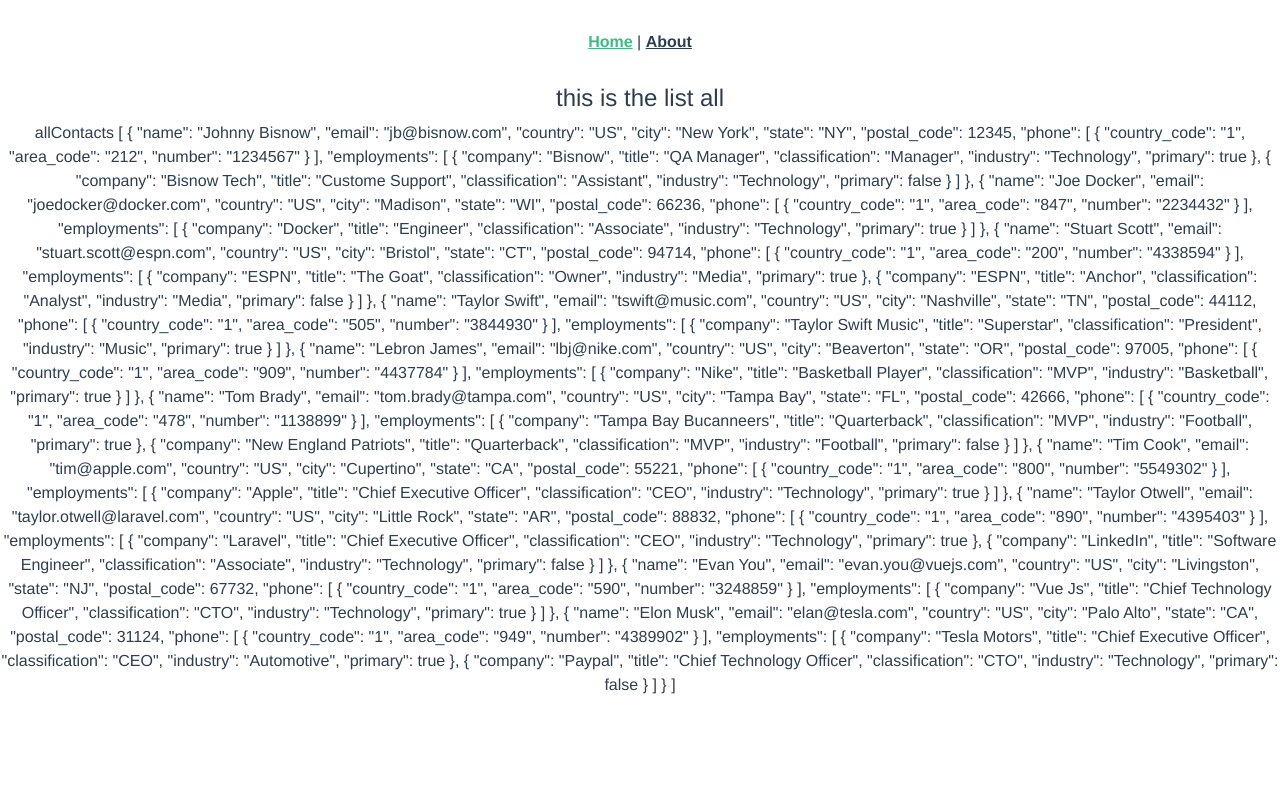
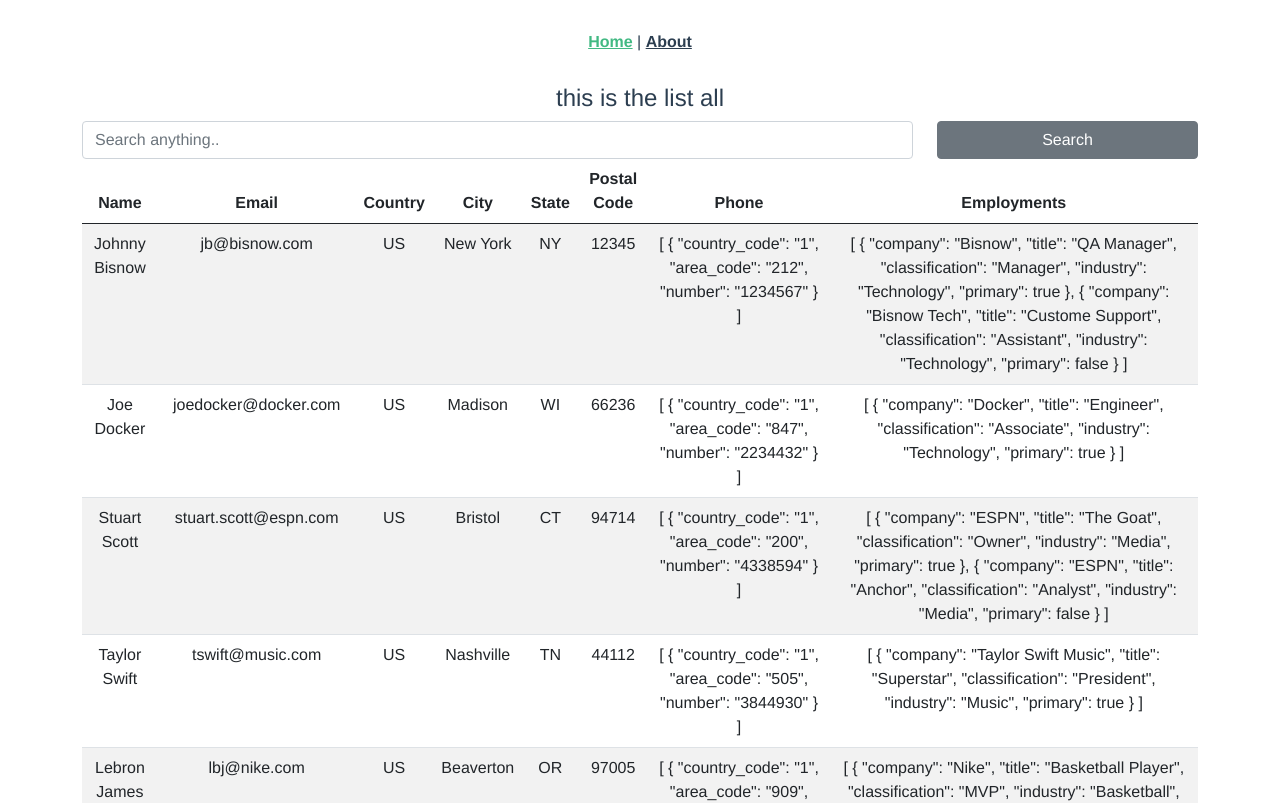
Before and after one commit to mayoalexander/contacts-search-ui, a Vue app: page / in a window 1280 px wide. Shown: the top 803 px of the page. Built offline with nearby package versions, Linux system fonts and the light colour scheme.

Commit message:
created search query + filtering functionality

```diff
--- a/src/views/Contacts/ListAll.vue
+++ b/src/views/Contacts/ListAll.vue
@@ -1,8 +1,19 @@
 <template lang="html">
-  <div class="">
+  <div class="container">
     <h4>this is the list all</h4>
     <div class="all-contacts">
-      allContacts {{ allContacts }}
+      <div class="controls row">
+        <div class="col-md-9">
+          <b-form-input v-model="searchQuery" placeholder="Search anything.."></b-form-input>
+        </div>
+        <div class="col-md-3">
+          <b-button block class="w-100" @click="search()">
+            Search
+          </b-button>
+        </div>
+      </div>
+
+      <b-table striped hover :items="filteredContacts"></b-table>
     </div>
   </div>
 </template>
@@ -12,7 +23,8 @@
 export default {
   data () {
     return {
-      allContacts: []
+      allContacts: [],
+      searchQuery: ''
     }
   },
   mounted () {
@@ -20,6 +32,46 @@
     console.log({
       contacts
     })
+  },
+  computed: {
+    filteredContacts () {
+      let filtered = this.allContacts
+      const query = this.searchQuery.trim().toLowerCase()
+      if (query) {
+        filtered = this.allContacts.filter((item) => {
+          // need to pull all data before removing
+          console.log({
+            item
+          })
+          let res = false
+          if (item.name.toLowerCase().indexOf(query) > -1) {
+            res = true
+          }
+          if (item.email
+            && item.email.toLowerCase().indexOf(query) > -1) {
+            res = true
+          }
+          if (item.city
+            && item.city.toLowerCase().indexOf(query) > -1) {
+            res = true
+          }
+          if (item.state
+            && item.state.toLowerCase().indexOf(query) > -1) {
+            res = true
+          }
+          if (item.postal_code
+            && item.postal_code.toString().toLowerCase().indexOf(query) > -1) {
+            res = true
+          }
+          if (item.keywords
+            && item.keywords.toLowerCase().indexOf(query) > -1) {
+            res = true
+          }
+          return res
+        });
+      }
+      return filtered
+    },
   }
 }
 </script>
```
